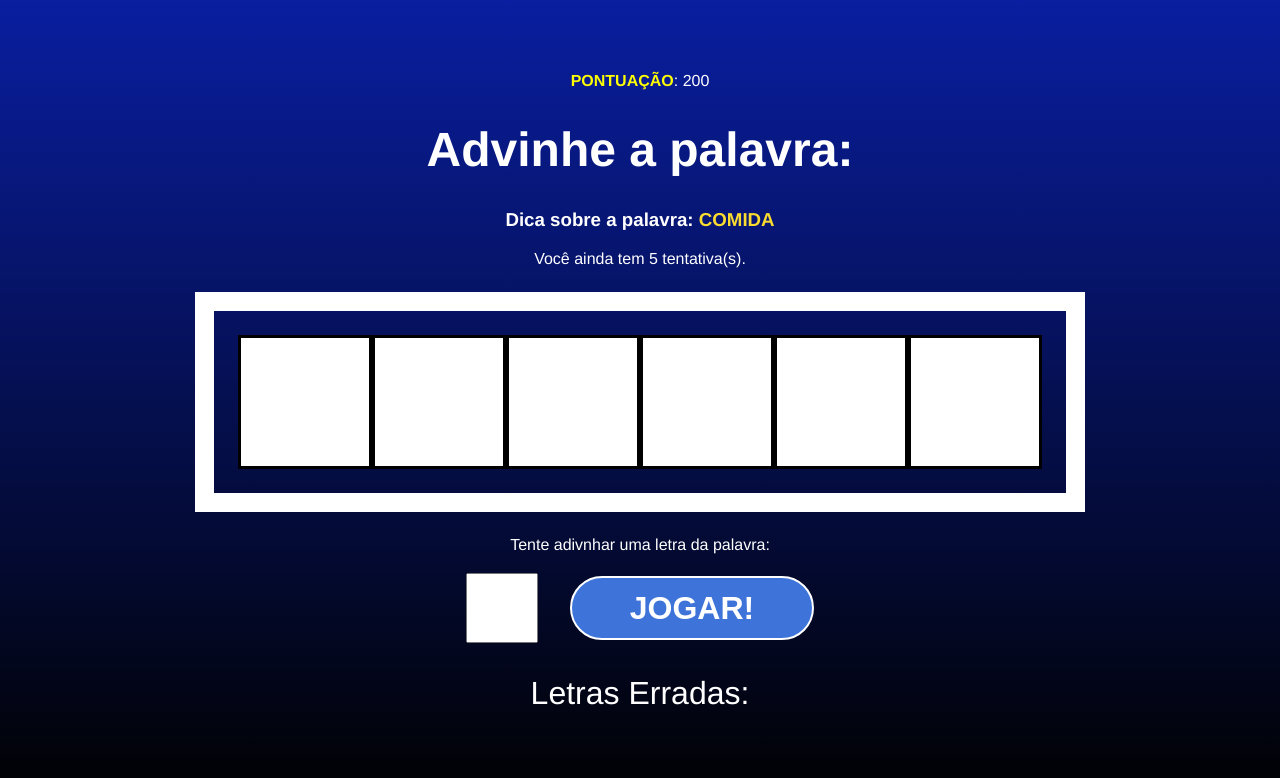
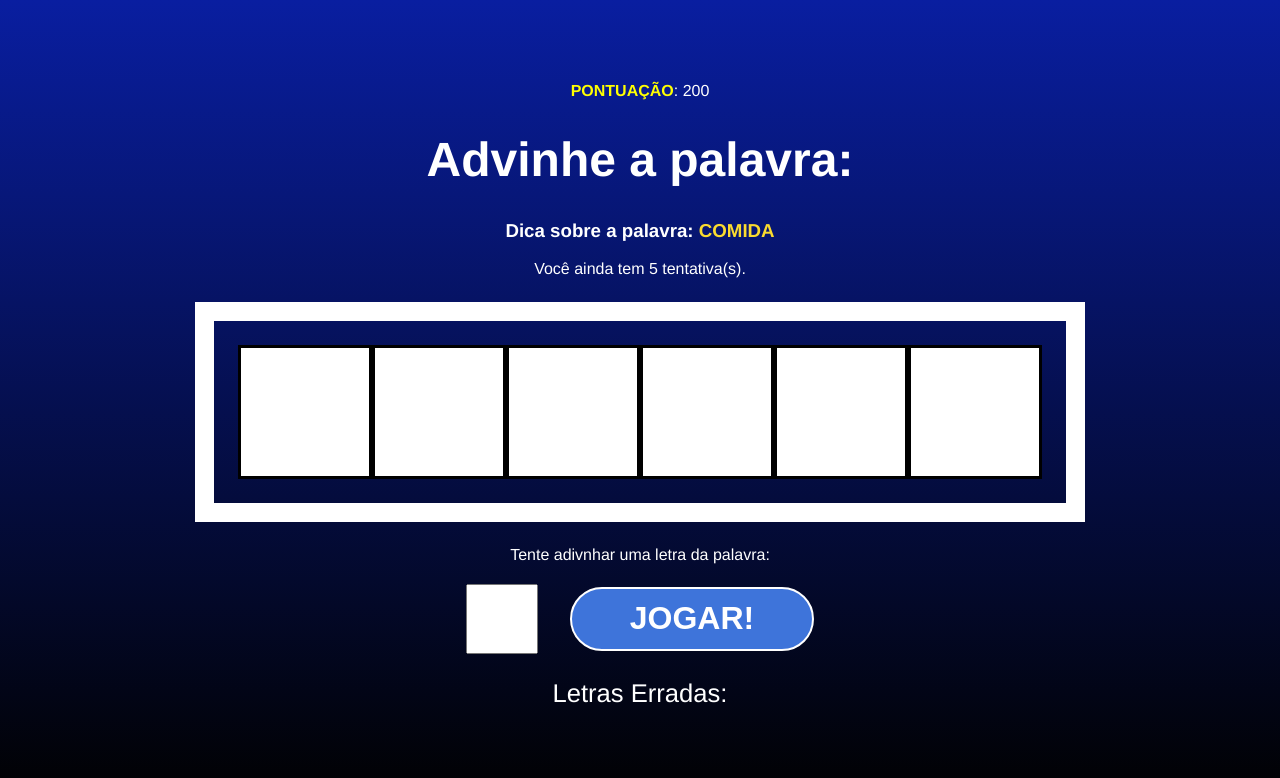
Before and after one commit to TiagoMiqueiasMG/Secret-Word, a React (Create React App) app in the folder secretword/: page / in a window 1280 px wide. Shown: the top 778 px of the page. Built offline with nearby package versions, Linux system fonts and the light colour scheme.

Commit message:
button adjustment

```diff
--- a/secretword/src/components/Game.css
+++ b/secretword/src/components/Game.css
@@ -50,9 +50,9 @@ span{
 }
 
 .wrongLettersContainer p{
-    font-size: clamp(0.5em, 2em, 2.5vw); ;
+    font-size: clamp(0.5em, 1.5em, 2vw); ;
 }
 
 .wrongLettersContainer{
-    font-size: clamp(0.2em, 2em, 2.5vw); ;
+    font-size: clamp(0.2em, 1.5em, 2vw); ;
 }
--- a/secretword/src/index.css
+++ b/secretword/src/index.css
@@ -21,6 +21,7 @@ button {
     border: 0.2vw solid #FFF;
     border-radius: 2.5vw;
     height: 5vw;
+    min-height: 30px;
     text-transform: uppercase;
     font-weight: bold;
     font-size: clamp(1.2em, 3vw, 2em);
```
